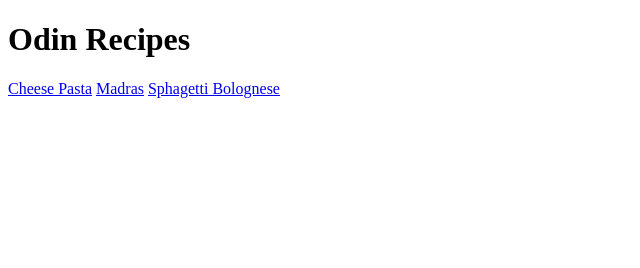
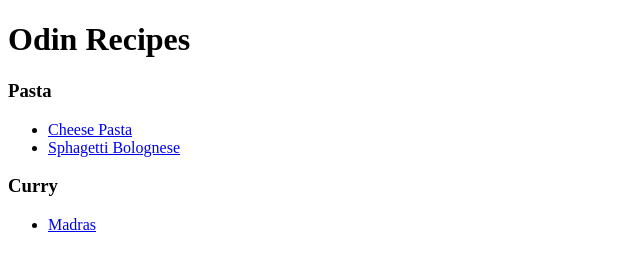
Before and after one commit to Vulcer96/Odin-Recipes-2, a plain HTML site: page index.html in a window 1280 px wide. Shown: the whole page, without its empty margins (0-640 px from the left). Drawn offline with Linux system fonts and the light colour scheme.

Commit message:
Index.html update
Listed recipes and adjusted format

```diff
--- a/index.html
+++ b/index.html
@@ -7,8 +7,14 @@
 </head>
 <body>
     <h1>Odin Recipes</h1>
-    <a href="./recipes/Cheese-Pasta.html">Cheese Pasta</a>
-    <a href="./recipes/Madras.html">Madras</a>
-    <a href="./recipes/Sphagetti-Bolognese.html">Sphagetti Bolognese</a>
+    <h3>Pasta</h3>
+      <ul>
+      <li><a href="./recipes/Cheese-Pasta.html">Cheese Pasta</a></li>
+      <li><a href="./recipes/Sphagetti-Bolognese.html">Sphagetti Bolognese</a></li>
+      </ul>
+    <h3>Curry</h3>
+      <ul>
+      <li><a href="./recipes/Madras.html">Madras</li>
+      </ul>
 </body>
 </html>
```
